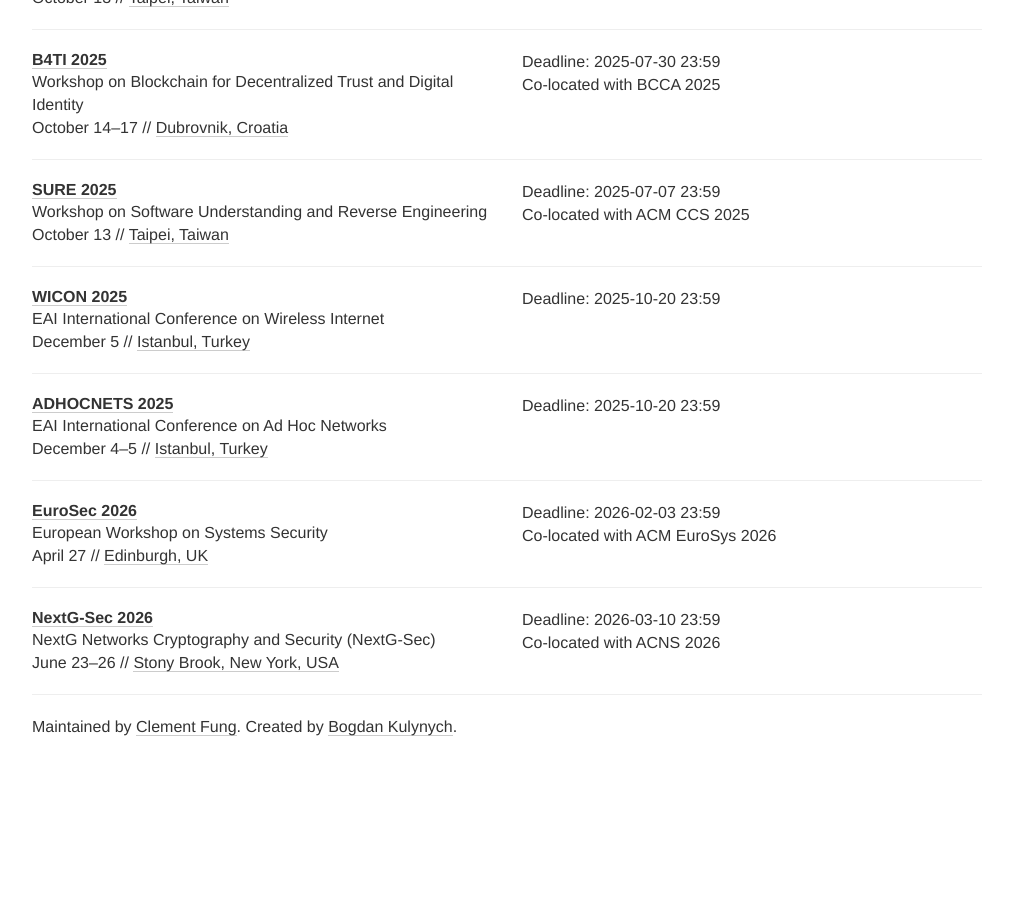
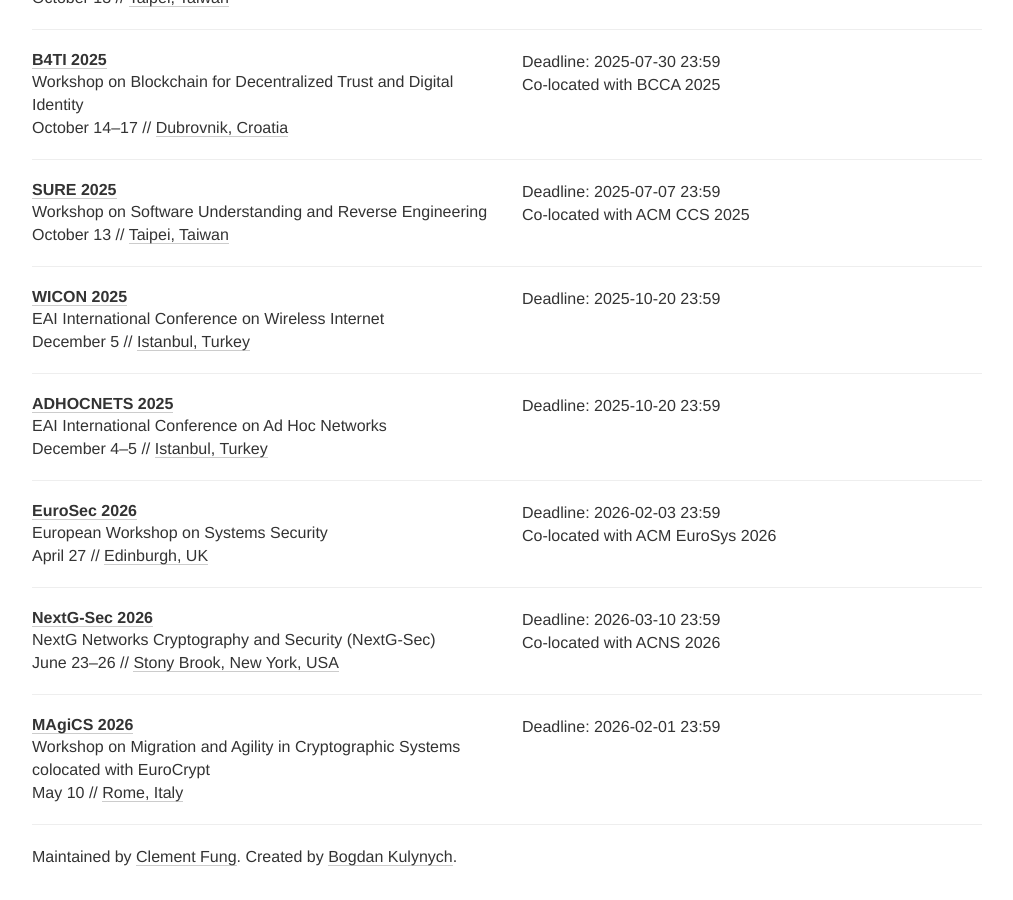
Before and after one commit to sec-deadlines/sec-deadlines.github.io, a Jekyll site: the page built from index.html, in a window 1280 px wide and 900 px high, scrolled down 20501 px. Shown: the whole window, without its empty margins (133-1146 px from the left). Built offline with Jekyll 4.4.1, drawn with Linux system fonts in a browser that asks for light colours; nearby versions of some CDN libraries; comment, search, counter and statistics services are not loaded; before the commit the page ends 21271 px from its top, so only the background shows below that.

Commit message:
Update conferences.yml
Add the workshop MAgiCS25

```diff
--- a/_data/conferences.yml
+++ b/_data/conferences.yml
@@ -1505,3 +1505,13 @@
   date: June 23-26
   place: Stony Brook, New York, USA
   tags: [SEC, PRIV, CRYPTO, SHOP]
+
+- name: MAgiCS
+  description: Workshop on Migration and Agility in Cryptographic Systems colocated with EuroCrypt
+  year: 2026
+  link: http://www.ieee-security.org/TC/EuroSP2018/
+  deadline: ["2026-02-01 23:59"]  # must be a list
+  timezone: UTC
+  date: May 10
+  place: Rome, Italy
+  tags: [SEC, CRYPTO, SHOP]
```
